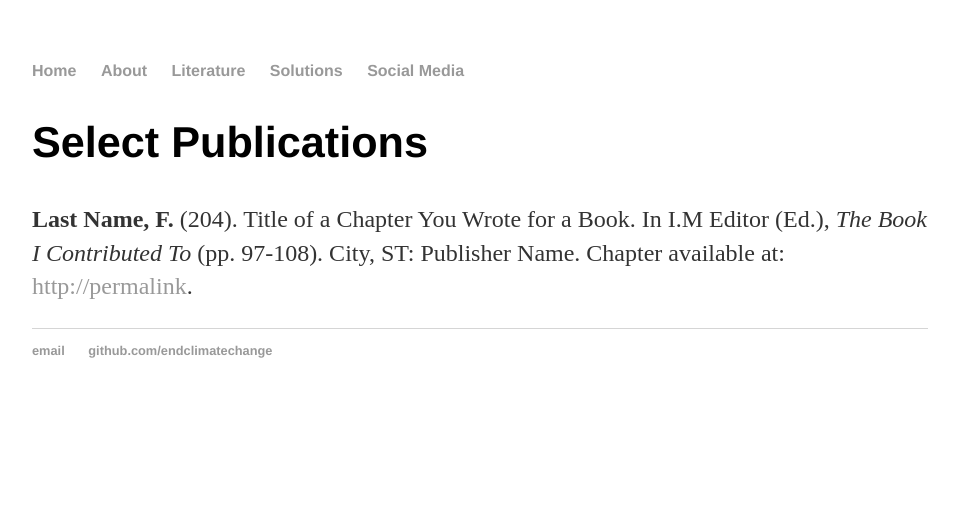
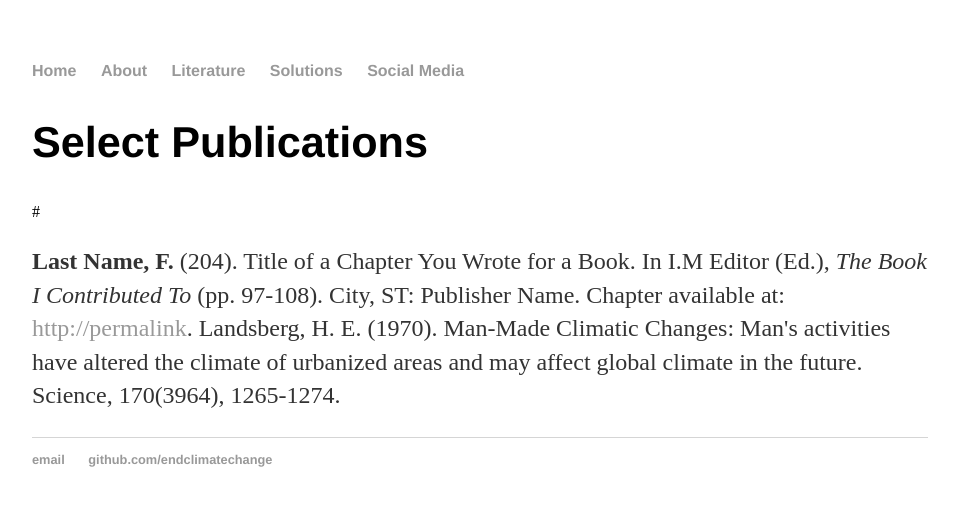
Before and after one commit to endclimatechange/endclimatechange.github.io, a Jekyll site: the page built from cv/index.html, in a window 1280 px wide. Shown: the top 506 px of the page, without its empty margins (160-1119 px from the left). Built offline with Jekyll 4.4.1, drawn with Linux system fonts in a browser that asks for light colours.

Commit message:
Update index.html

```diff
--- a/cv/index.html
+++ b/cv/index.html
@@ -16,7 +16,9 @@ title: CV of Your Name
 -->
 					<h2>Select Publications</h2>
 
-					<p><strong>Last Name, F.</strong> (204). Title of a Chapter You Wrote for a Book. In I.M Editor (Ed.), <em>The Book I Contributed To</em> (pp. 97-108). City, ST: Publisher Name. Chapter available at: <a href="#">http://permalink</a>.
+				#	<p><strong>Last Name, F.</strong> (204). Title of a Chapter You Wrote for a Book. In I.M Editor (Ed.), <em>The Book I Contributed To</em> (pp. 97-108). City, ST: Publisher Name. Chapter available at: <a href="#">http://permalink</a>.
+
+Landsberg, H. E. (1970). Man-Made Climatic Changes: Man's activities have altered the climate of urbanized areas and may affect global climate in the future. Science, 170(3964), 1265-1274.
 
 
 	</div>
```
